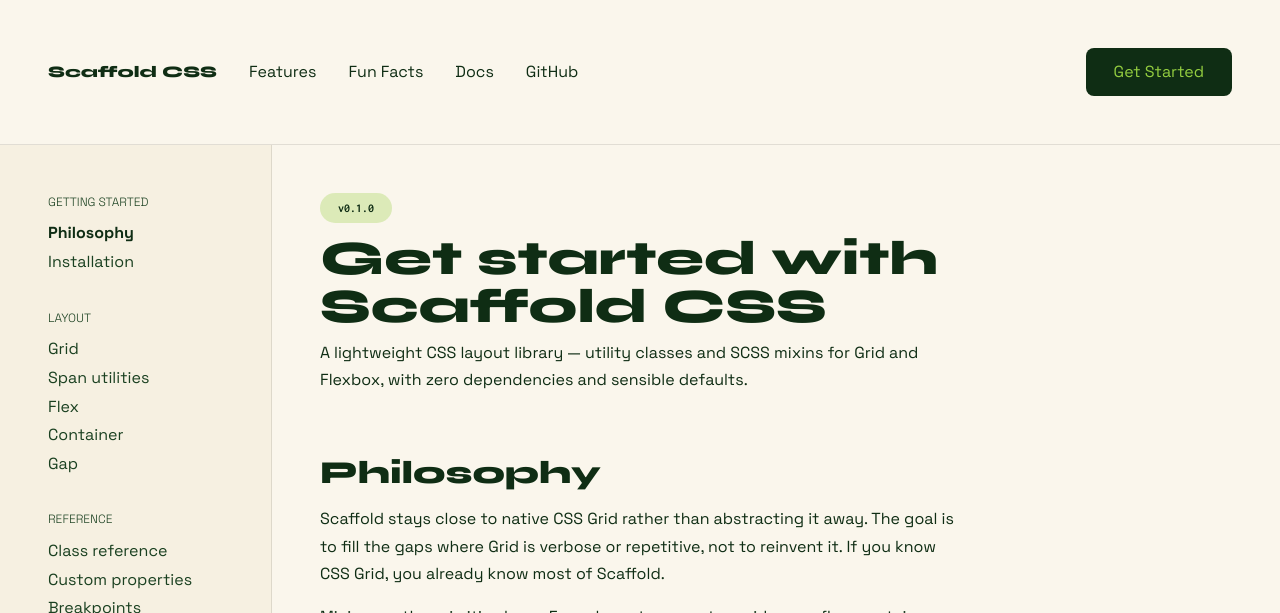
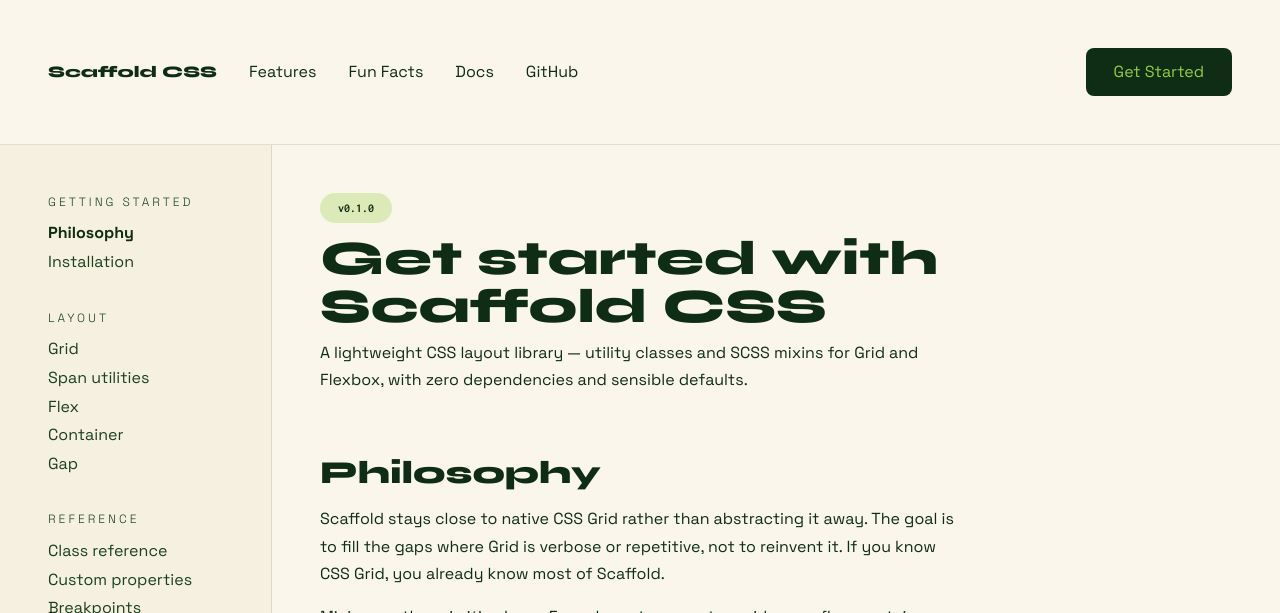
Before and after one commit to naher94/scaffoldcss, a Jekyll site: the page built from docs.html, in a window 1280 px wide. Shown: the top 613 px of the page. Built offline with Jekyll 4.4.1, drawn with Linux system fonts in a browser that asks for light colours.

Commit message:
Update _docs.scss

```diff
--- a/_sass/_docs.scss
+++ b/_sass/_docs.scss
@@ -95,12 +95,13 @@
   margin-bottom: 2em;
 }
 
-.nav-section-label {
+.nav-section-label { //TODO this styling needs updated
   font-size: 0.75em;
-  font-weight: 300; //TODO replace with var
+  font-weight: map-get($space-grotesk-weights, "light");
   text-transform: uppercase;
   color: var(--bamboo-forest); //TODO 50%???
   margin-bottom: 0.5rem;
+  letter-spacing: 0.25em;
 }
 
 
```
